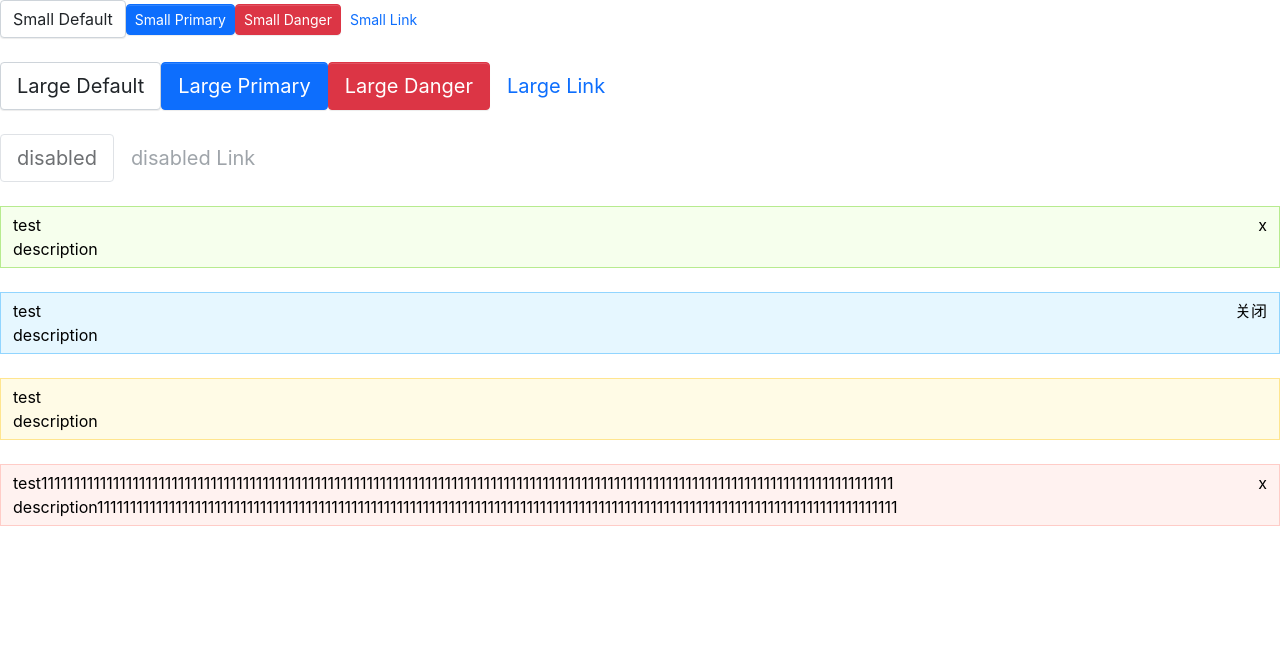
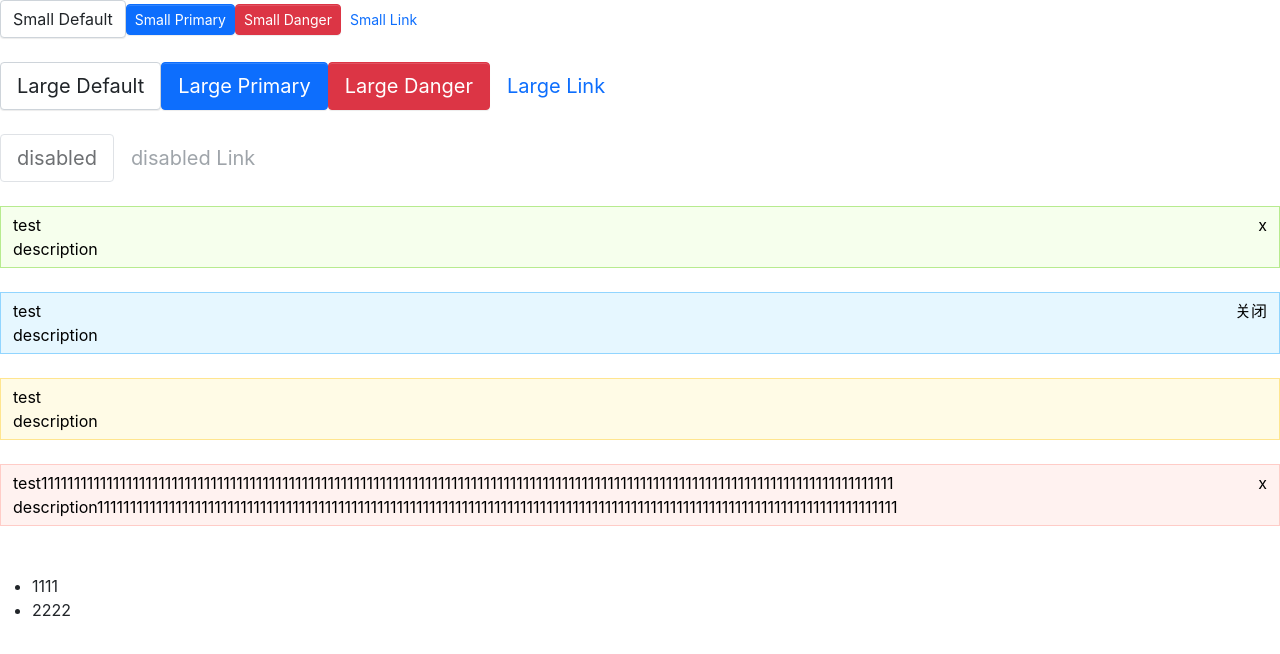
Before and after one commit to lttecho/nf-ui, a React (Create React App) app: page / in a window 1280 px wide. Shown: the top 654 px of the page. Built offline with nearby package versions, Linux system fonts and the light colour scheme.

Commit message:
【描述】增加Menu组件

```diff
--- a/src/App.tsx
+++ b/src/App.tsx
@@ -1,6 +1,8 @@
 import React from 'react';
 import Button , { ButtonSize, ButtonType }from './components/Button/button';
 import Alert, { AlertType } from './components/Alert/alert';
+import Menu from './components/Menu/menu';
+import MenuItem from './components/Menu/menuItem';
 
 const App: React.FC = () => {
   return (
@@ -29,6 +31,12 @@ const App: React.FC = () => {
         <Alert message="test" description="description" type={AlertType.Warn}></Alert>
         <br />
         <Alert closable message="test11111111111111111111111111111111111111111111111111111111111111111111111111111111111111111111111111111111111111111111111111111111111" description="description111111111111111111111111111111111111111111111111111111111111111111111111111111111111111111111111111111111111111111111111111" type={AlertType.Error}></Alert>
+        <br />
+        <br />
+        <Menu>
+          <MenuItem>1111</MenuItem>
+          <MenuItem>2222</MenuItem>
+        </Menu>
       </header>
     </div>
   );
--- a/src/components/Alert/alert.tsx
+++ b/src/components/Alert/alert.tsx
@@ -10,8 +10,8 @@ export enum AlertType {
 
 interface BaseAlertProps {
   className?: string;
-  type: 'info' | 'success' | 'warn' | 'error';
-  message: string; // 警告提示内容
+  type?: 'info' | 'success' | 'warn' | 'error';
+  message?: string; // 警告提示内容
   description?: string; // 警告提示的辅助性文字介绍
   closable?: boolean; // 默认不显示关闭按钮
   closeTex?: string; // 关闭显示的内容
@@ -53,14 +53,6 @@ const Alert: React.FC<BaseAlertProps> = (props) => {
   ) : null;
 };
 
-// 类型检查
-// Alert.propTypes = {
-//   className: PropTypes.string,
-//   message: PropTypes.string,
-//   description: PropTypes.string,
-//   closable: PropTypes.bool
-// };
-
 Alert.defaultProps = {
   type: AlertType.Success,
   message: '',
--- /dev/null
+++ b/src/components/Menu/menu.tsx
@@ -0,0 +1,55 @@
+import React, { createContext } from 'react';
+import classNames from 'classnames';
+
+type MenuMode = 'horizontal' | 'vertical';
+
+type SelectCallback = (selectedIndex: number) => void;
+
+interface IMenuContext {
+  curIndex: number;
+  onSelect?: SelectCallback
+}
+
+export interface MenuProps {
+  defaultIndex?: number; // 默认哪一个高亮
+  className?: string;
+  mode?: MenuMode;
+  style?: React.CSSProperties;
+  onSelect?: SelectCallback; // 点击回调函数
+}
+
+// 创建一个透传给子组件的context
+export const MenuContext = createContext<IMenuContext>({ curIndex: 0 });
+
+const Menu: React.FC<MenuProps> = (props) => {
+  const {
+    defaultIndex,
+    className,
+    mode,
+    style,
+    children
+  } = props;
+
+  const classes = classNames('menu', className, {
+    'menu-vertical': mode === 'vertical'
+  });
+
+  const passedMenuContext: IMenuContext = {
+    curIndex: 0
+  };
+
+  return (
+    <ul className={classes} style={style}>
+      <MenuContext.Provider value={passedMenuContext}>
+        {children}
+      </MenuContext.Provider>
+    </ul>
+  );
+};
+
+Menu.defaultProps = {
+  defaultIndex: 0,
+  mode: 'horizontal'
+};
+
+export default Menu;
--- /dev/null
+++ b/src/components/Menu/menuItem.tsx
@@ -0,0 +1,29 @@
+import React from 'react';
+import classNames from 'classnames';
+
+export interface MenuItemProps {
+  index?: number; // 高亮选择
+  disabled?: boolean;
+  className?: string;
+  style?: React.CSSProperties;
+}
+
+const MenuItem: React.FC<MenuItemProps> = (props) => {
+  const { index, disabled, className, style, children } = props;
+
+  const classes = classNames('menu-item', className, {
+    'is-disabled': disabled,
+  });
+
+  return (
+    <li className={classes} style={style}>
+      {children}
+    </li>
+  );
+};
+
+MenuItem.defaultProps = {
+  index: 0
+};
+
+export default MenuItem;
--- a/src/styles/index.scss
+++ b/src/styles/index.scss
@@ -12,3 +12,6 @@
 
 // Alert
 @import '../components/Alert/style';
+
+// Menu
+@import '../components/Menu/style';
```
Also changed, not shown: src/components/Divider/_style.scss (added, +44 -0 lines), src/components/Divider/divider.tsx (added, +37 -0 lines), src/components/Menu/_style.scss (added), 1 other file (tests, documents, lock files or other folders).
